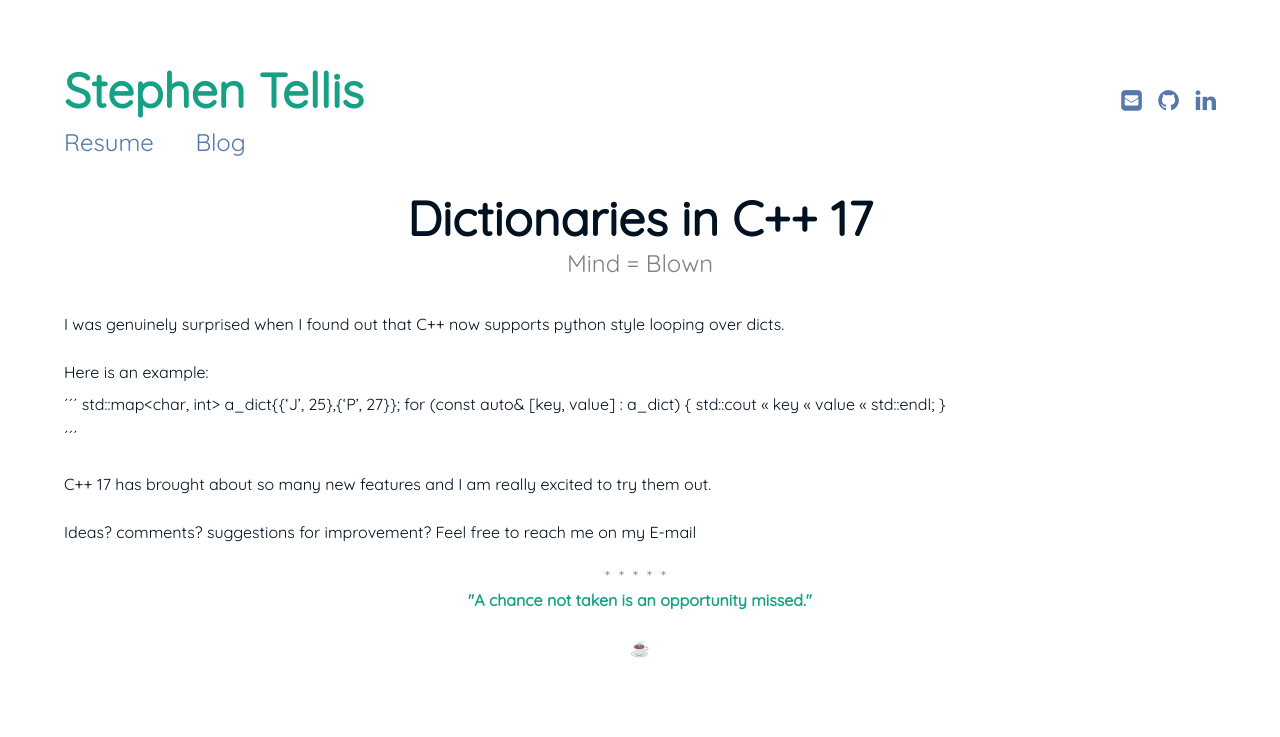
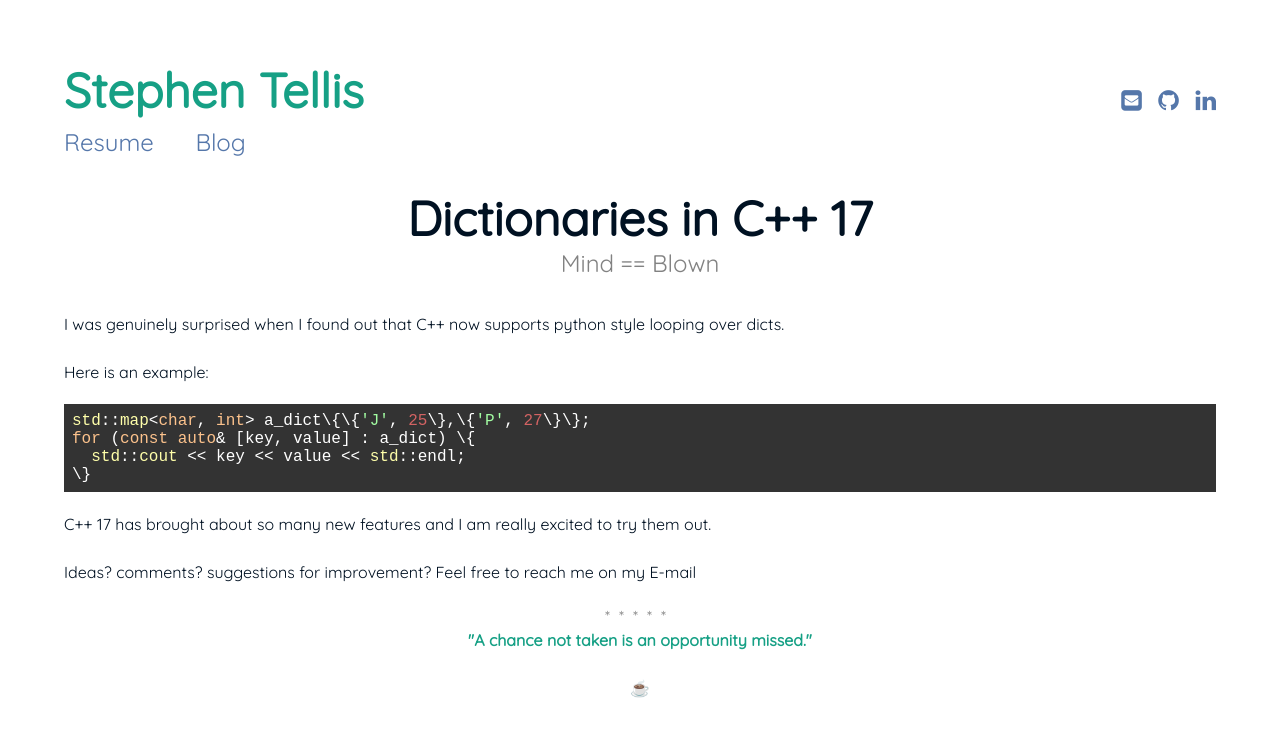
Before and after one commit to Stephen-Tellis/home, a Jekyll site: the page built from _posts/2022-05-12-dictsincpp17.md, in a window 1280 px wide. Shown: the top 737 px of the page. Built offline with Jekyll 4.4.1, drawn with Linux system fonts in a browser that asks for light colours.

Commit message:
cpp17 post

````diff
--- a/_posts/2022-05-12-dictsincpp17.md
+++ b/_posts/2022-05-12-dictsincpp17.md
@@ -1,7 +1,7 @@
 ---
 layout: page
 title:  "Dictionaries in C++ 17"
-subtitle: "Mind = Blown"
+subtitle: "Mind == Blown"
 date:   2022-05-12 21:21:21 +0530
 categories: ["Python, C++, MATLAB"]
 ---
@@ -9,12 +9,12 @@ categories: ["Python, C++, MATLAB"]
 I was genuinely surprised when I found out that C++ now supports python style looping over dicts.
 
 Here is an example:
-´´´
+```python
 std::map<char, int> a_dict\{\{'J', 25\},\{'P', 27\}\};
 for (const auto& [key, value] : a_dict) \{
   std::cout << key << value << std::endl;
 \}
-´´´
+```
 
 C++ 17 has brought about so many new features and I am really excited to try them out.
 
````
